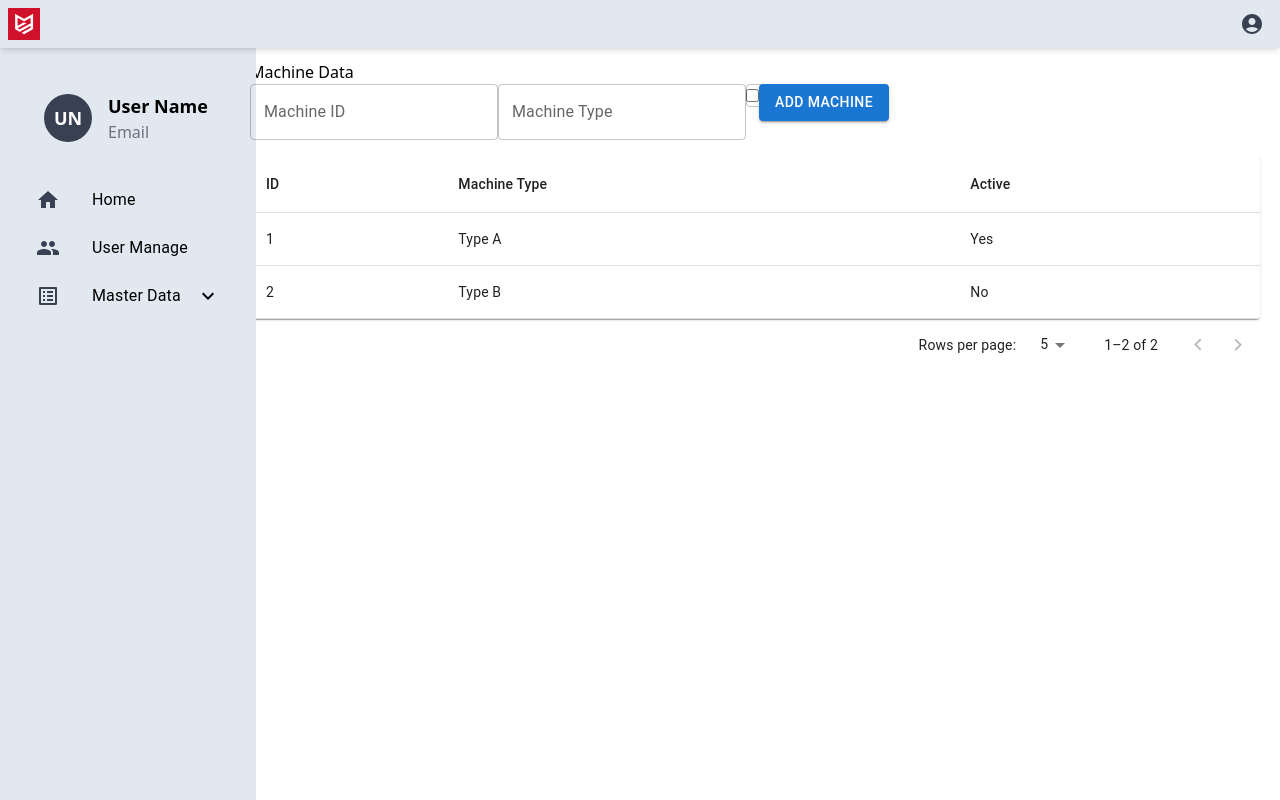
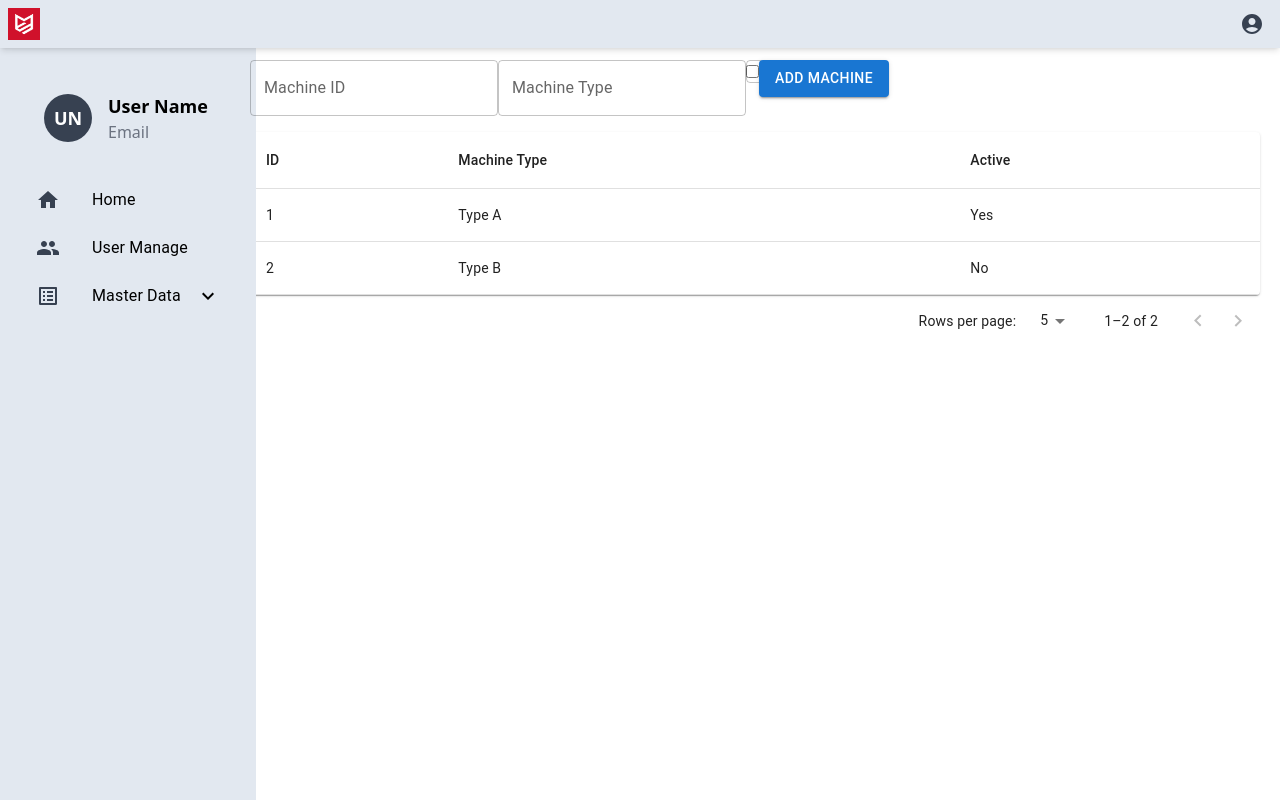
Before and after one commit to rumethjayasinghe/Software-Project, a React (Vite) app in the folder MCFrontend/: page /machine in a window 1280 px wide. Built offline with nearby package versions, Linux system fonts and the light colour scheme.

Commit message:
modify machine page

```diff
--- a/MCFrontend/src/Pages/Machine.jsx
+++ b/MCFrontend/src/Pages/Machine.jsx
@@ -4,7 +4,6 @@ import MachineTable from "../Components/MachineTable";
 const Machine = () => {
   return (
     <div>
-      <h1>Machine Data</h1>
       <MachineTable />
     </div>
   );
```
